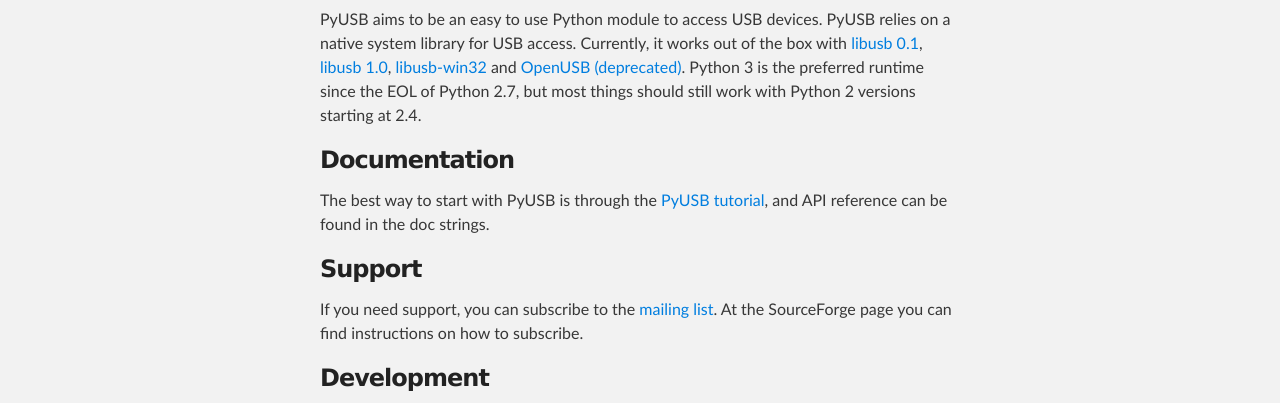
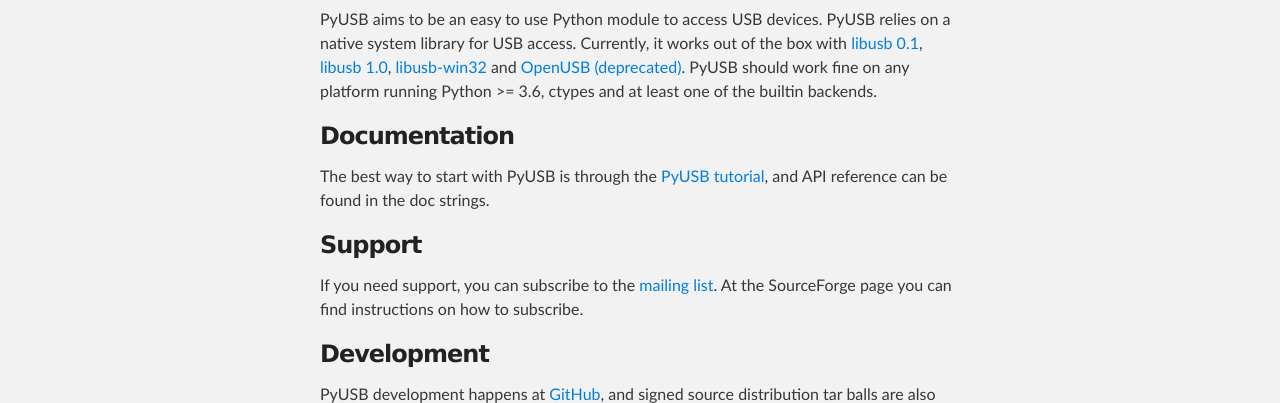
Before and after one commit to pyusb/pyusb, a plain HTML site: page index.html in a window 1280 px wide. Shown: the part 371-774 px from the top of the page. Drawn offline with Linux system fonts and the light colour scheme.

Commit message:
Update index.html on Python version supported
Remove Python 2.x and mention minimum Python version supported is 3.6.

```diff
--- a/index.html
+++ b/index.html
@@ -38,9 +38,10 @@
 out of the box with <a href="http://libusb.sourceforge.net/doc/">libusb 0.1</a>,
 <a href="http://www.libusb.info/">libusb 1.0</a>,
 <a href="https://sourceforge.net/p/libusb-win32/wiki/Home/">libusb-win32</a>
-and <a href="https://sourceforge.net/projects/openusb/">OpenUSB (deprecated)</a>.  Python 3
-is the preferred runtime since the EOL of Python 2.7, but most things should
-still work with Python 2 versions starting at 2.4.</p>
+and <a href="https://sourceforge.net/projects/openusb/">OpenUSB (deprecated)</a>.
+PyUSB should work fine on any platform running Python >= 3.6, ctypes and at least
+one of the builtin backends.
+</p>
 
 <h3>
 <a name="documentation" class="anchor" href="#documentation"><span class="octicon octicon-link"></span></a>Documentation</h3>
```
